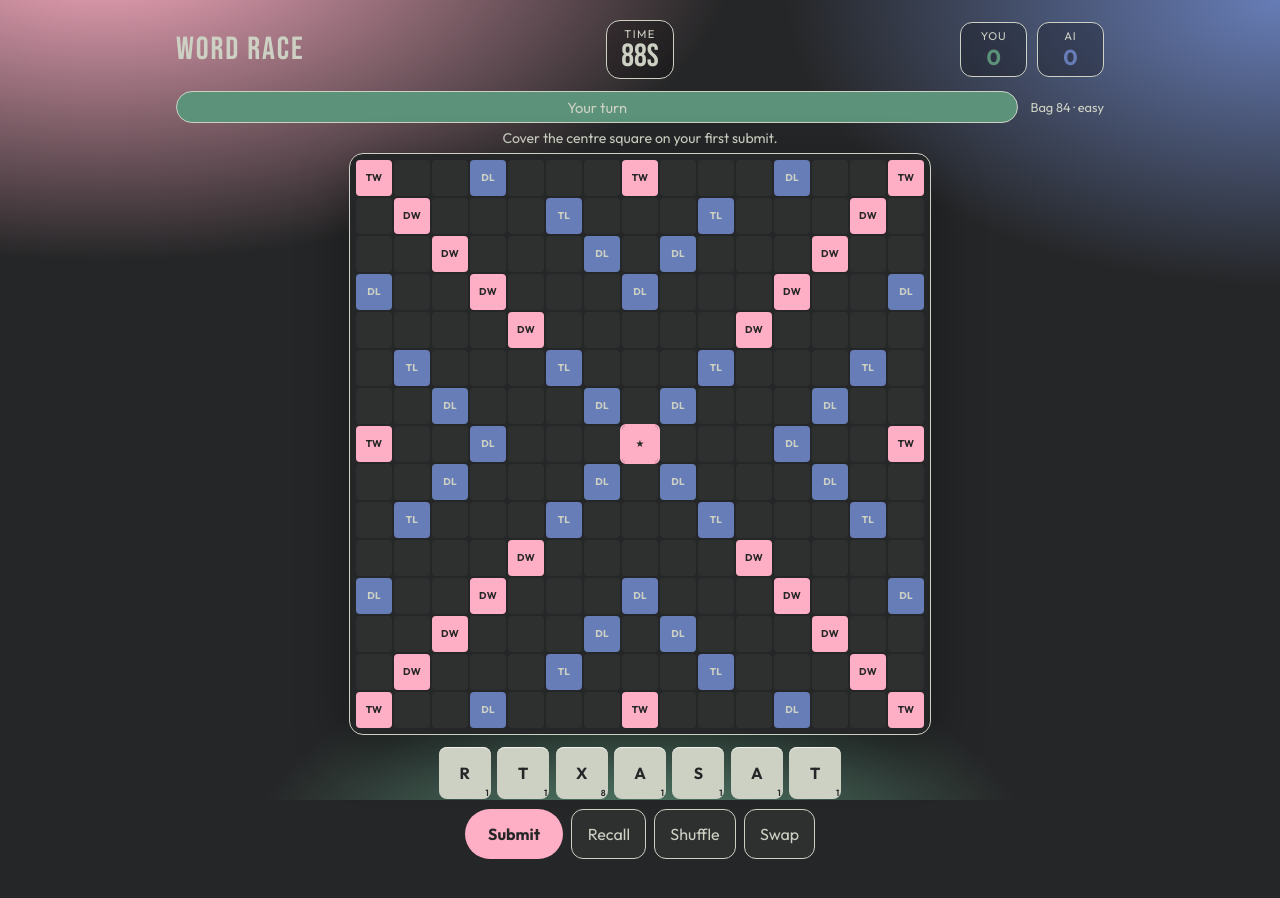
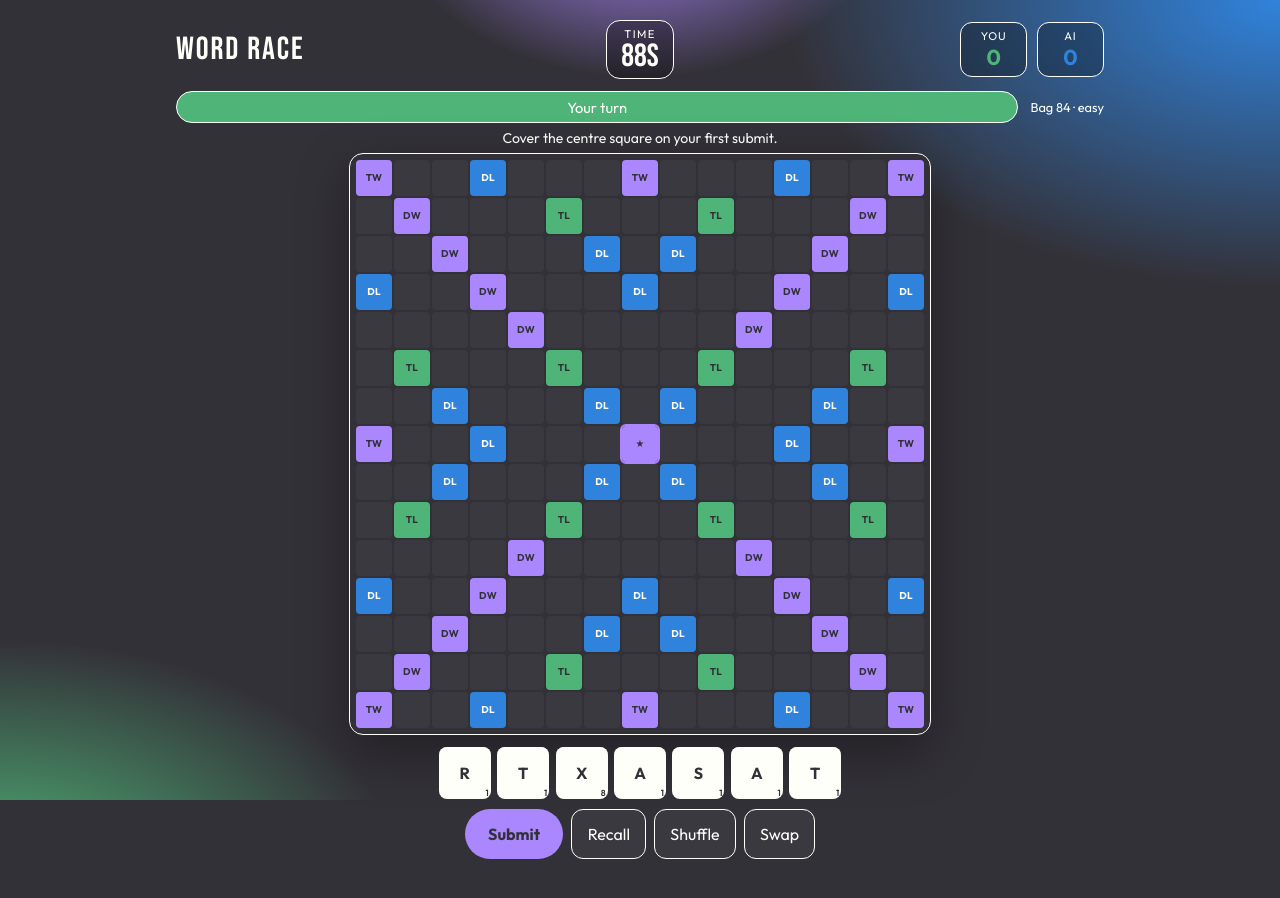
Before and after one commit to lghaemmaghami/word-race, a React (Vite) app: page / in a window 1280 px wide. Both pictures are taken after a click on the button "Play Easy". Built offline with nearby package versions, Linux system fonts and the light colour scheme.

Commit message:
Switch the theme to green, blue, and purple highlights
Replace the pink palette with #4FB477 and #3083DC as the main
colors, #AB87FF for highlights, #FFFFFA for type and tiles, and
#333138 for the background.

Co-authored-by: Leela G <lghaemmaghami@users.noreply.github.com>

```diff
--- a/src/App.css
+++ b/src/App.css
@@ -53,7 +53,7 @@
   position: absolute;
   inset: 8% 10% auto;
   height: 280px;
-  background: radial-gradient(circle, #ffafc5, transparent 70%);
+  background: radial-gradient(circle, #ab87ff, transparent 70%);
   filter: blur(8px);
   pointer-events: none;
   animation: pulse 4s ease-in-out infinite;
@@ -81,19 +81,19 @@
 }
 
 .btn-primary {
-  background: #ffafc5;
-  color: #252627;
+  background: #ab87ff;
+  color: #333138;
   font-weight: 700;
 }
 
 .btn-primary:hover:not(:disabled) {
-  background: #cdd1c4;
+  background: #fffffa;
 }
 
 .btn-secondary {
   background: transparent;
-  border-color: var(--lime);
-  color: var(--lime);
+  border-color: #4fb477;
+  color: #4fb477;
   font-weight: 600;
 }
 
@@ -130,8 +130,8 @@
   width: min(420px, 100%);
   margin: 2rem auto 0;
   padding: 1rem 1.1rem 1.2rem;
-  background: #252627;
-  border: 1px solid #cdd1c4;
+  background: #333138;
+  border: 1px solid #fffffa;
   border-radius: 18px;
   animation: rise 0.7s ease 0.2s both;
 }
@@ -277,14 +277,14 @@
   text-align: center;
   padding: 0.35rem 0.75rem;
   border-radius: 999px;
-  background: #5b9279;
+  background: #4fb477;
   border: 1px solid var(--line);
   font-size: 0.92rem;
   flex: 1;
 }
 
 .turn-banner[data-turn='ai'] {
-  background: #677db7;
+  background: #3083dc;
 }
 
 .game-screen .status-line {
@@ -317,7 +317,7 @@
   grid-template-rows: repeat(15, var(--cell));
   gap: var(--gap);
   padding: var(--pad);
-  background: #252627;
+  background: #333138;
   border: 1px solid var(--line);
   border-radius: 14px;
   box-shadow: 0 18px 50px rgba(0, 0, 0, 0.35);
@@ -341,24 +341,27 @@
   border: none;
   border-radius: 4px;
   background: rgba(255, 255, 255, 0.04);
-  color: #cdd1c4;
+  color: #fffffa;
   cursor: pointer;
   display: grid;
   place-items: center;
 }
 
-.cell.mult-dl,
+.cell.mult-dl {
+  background: #3083dc;
+  color: #fffffa;
+}
 .cell.mult-tl {
-  background: #677db7;
-  color: #cdd1c4;
+  background: #4fb477;
+  color: #333138;
 }
 .cell.mult-dw,
 .cell.mult-tw {
-  background: #ffafc5;
-  color: #252627;
+  background: #ab87ff;
+  color: #333138;
 }
 .cell.is-center {
-  outline: 2px solid #ffafc5;
+  outline: 2px solid #ab87ff;
 }
 
 .mult-label {
@@ -373,7 +376,7 @@
   height: 100%;
   display: grid;
   place-items: center;
-  background: #cdd1c4;
+  background: #fffffa;
   color: var(--tile-ink);
   border-radius: 4px;
   position: relative;
@@ -458,7 +461,7 @@
 }
 
 .end-screen .result.win {
-  color: #ffafc5;
+  color: #4fb477;
 }
 
 .end-screen .result.loss {
@@ -481,21 +484,21 @@
 }
 
 .final-scores > div:nth-child(1) {
-  background: #5b9279;
+  background: #4fb477;
 }
 
 .final-scores > div:nth-child(2) {
-  background: #677db7;
+  background: #3083dc;
 }
 
 .final-scores > div:nth-child(3) {
-  background: #ffafc5;
-  color: #252627;
+  background: #ab87ff;
+  color: #333138;
 }
 
 .final-scores > div:nth-child(4) {
-  background: #cdd1c4;
-  color: #252627;
+  background: #fffffa;
+  color: #333138;
 }
 
 .final-scores span {
@@ -537,8 +540,8 @@
 .word-list {
   width: 100%;
   padding: 1rem 1.1rem 1.2rem;
-  background: #252627;
-  border: 1px solid #cdd1c4;
+  background: #333138;
+  border: 1px solid #fffffa;
   border-radius: 18px;
 }
 
@@ -605,12 +608,12 @@
 
 .word-list .pts {
   font-weight: 700;
-  color: #5b9279;
+  color: #4fb477;
   font-variant-numeric: tabular-nums;
 }
 
 .word-column.ai .pts {
-  color: #677db7;
+  color: #3083dc;
 }
 
 .word-list li {
@@ -636,14 +639,14 @@
 
 .word-row:hover,
 .word-row:focus-visible {
-  background: #ffafc5;
-  color: #252627;
+  background: #ab87ff;
+  color: #333138;
   outline: none;
 }
 
 .word-row:hover .pts,
 .word-row:focus-visible .pts {
-  color: #252627;
+  color: #333138;
 }
 
 .word-main {
@@ -682,16 +685,20 @@
   line-height: 1;
 }
 
-.bonus-dl,
+.bonus-dl {
+  background: #3083dc;
+  color: #fffffa;
+}
+
 .bonus-tl {
-  background: #677db7;
-  color: #cdd1c4;
+  background: #4fb477;
+  color: #333138;
 }
 
 .bonus-dw,
 .bonus-tw {
-  background: #ffafc5;
-  color: #252627;
+  background: #ab87ff;
+  color: #333138;
 }
 
 .def-overlay {
@@ -711,7 +718,7 @@
   max-height: min(78vh, 36rem);
   overflow: auto;
   padding: 1rem 1.1rem 1.2rem;
-  background: #252627;
+  background: #333138;
   border: 1px solid var(--line);
   border-radius: 18px 18px 14px 14px;
   box-shadow: 0 -12px 40px rgba(0, 0, 0, 0.4);
--- a/src/index.css
+++ b/src/index.css
@@ -1,29 +1,29 @@
 :root {
-  --blue: #677db7;
-  --pink: #ffafc5;
-  --mist: #cdd1c4;
-  --moss: #5b9279;
-  --char: #252627;
+  --green: #4fb477;
+  --blue: #3083dc;
+  --purple: #ab87ff;
+  --ivory: #fffffa;
+  --char: #333138;
 
-  --ink: #252627;
-  --ink-2: #252627;
-  --panel: #5b9279;
-  --line: #cdd1c4;
-  --lime: #5b9279;
-  --lime-deep: #5b9279;
-  --sand: #cdd1c4;
-  --sand-dim: #cdd1c4;
-  --danger: #ffafc5;
-  --tile: #cdd1c4;
-  --tile-ink: #252627;
-  --dl: #677db7;
-  --tl: #677db7;
-  --dw: #ffafc5;
-  --tw: #ffafc5;
+  --ink: #333138;
+  --ink-2: #333138;
+  --panel: #333138;
+  --line: #fffffa;
+  --lime: #4fb477;
+  --lime-deep: #4fb477;
+  --sand: #fffffa;
+  --sand-dim: #fffffa;
+  --danger: #ab87ff;
+  --tile: #fffffa;
+  --tile-ink: #333138;
+  --dl: #3083dc;
+  --tl: #4fb477;
+  --dw: #ab87ff;
+  --tw: #ab87ff;
   --font-display: 'Bebas Neue', sans-serif;
   --font-body: 'Outfit', sans-serif;
-  color: #cdd1c4;
-  background: #252627;
+  color: #fffffa;
+  background: #333138;
   font-family: var(--font-body);
   font-synthesis: none;
   text-rendering: optimizeLegibility;
@@ -46,10 +46,10 @@ body {
   min-height: 100vh;
   min-height: 100dvh;
   background:
-    radial-gradient(1100px 560px at 8% -8%, #ffafc5 0%, transparent 58%),
-    radial-gradient(900px 520px at 100% 0%, #677db7 0%, transparent 55%),
-    radial-gradient(800px 480px at 50% 110%, #5b9279 0%, transparent 50%),
-    #252627;
+    radial-gradient(900px 520px at 100% 0%, #3083dc 0%, transparent 55%),
+    radial-gradient(800px 480px at 0% 110%, #4fb477 0%, transparent 50%),
+    radial-gradient(520px 360px at 50% -12%, #ab87ff 0%, transparent 48%),
+    #333138;
   background-attachment: fixed;
   overscroll-behavior: none;
 }
```
Also changed, not shown: public/favicon.svg.
